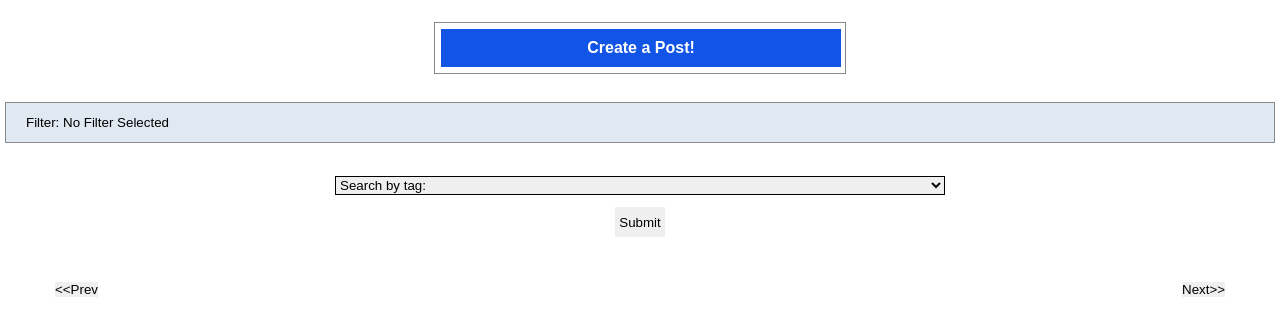
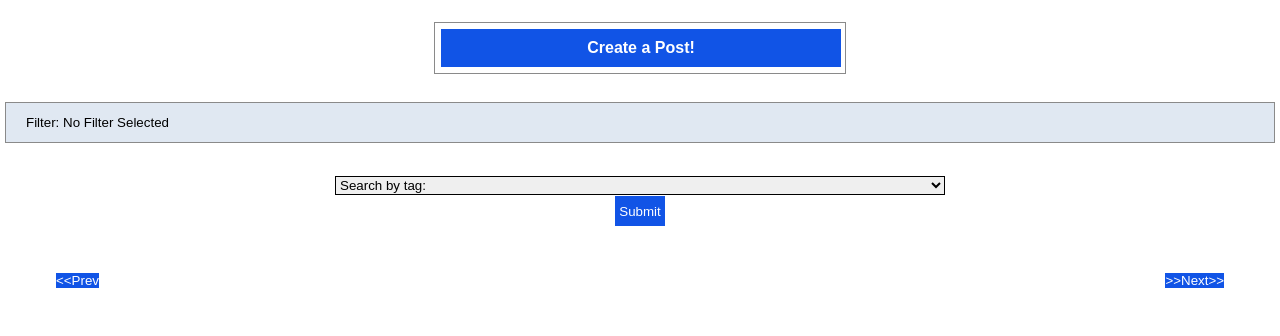
Before and after one commit to CSCI-150-LAB/Team4Repo, a PHP site: page /pageForum.php in a window 1280 px wide. Shown: the part 157-493 px from the top of the page. Run offline with PHP 8.4, Linux system fonts and the light colour scheme; the visitor is signed in with stand-in values (Sample User, id 1); data that the repository does not hold is empty.

Commit message:
Changed the Style of the submit,next,and prev buttons
It looks like I changed it but something looks funky and not very professional looking.

```diff
--- a/CSCI150_Project_Pages/pageForum.php
+++ b/CSCI150_Project_Pages/pageForum.php
@@ -153,18 +153,46 @@
                     <option value="WS">Women's Studies (WS)</option>
             </select>
 
-			<button type="button" style="width:50; height:30; margin-top:1%;" onclick="applyFilter()">Submit</button>
+			<button type="button"
+		style="width:50;
+		height:30;
+		margin-top:1%;
+		border: none;
+        color: white;
+        text-align: center;
+        text-decoration: none;
+        display: inline-block;
+        margin: 1px 1px;
+        cursor: pointer;
+        background-color: #1154e6;"
+		onclick="applyFilter()">Submit</button>
 			</div>
         </div>
         <div id="listingHolder">
         </div>
         <div class="pageSwap">
             <div class="prevPage">
-                <button type="button" onclick="prevListings()">&lt;&lt;Prev</button>
+                <button type="button" onclick="prevListings()"style="
+    color: white;
+    text-align: center;
+    text-decoration: none;
+    display: inline-block;
+    margin: 1px 1px;
+    cursor: pointer;
+    background-color: #1154e6;">
+	&lt;&lt;Prev</button>
             </div>
             <div class="pageNumbers"></div>
             <div class="nextPage">
-                <button type="button" onclick="nextListings()">Next&gt;&gt;</button>
+                <button type="button" onclick="nextListings()"style="
+    color: white;
+    text-align: center;
+    text-decoration: none;
+    display: inline-block;
+    margin: 1px 1px;
+    cursor: pointer;
+    background-color: #1154e6;">
+	>>Next&gt;&gt;</button>
             </div>
         </div>
 	</div>
```
